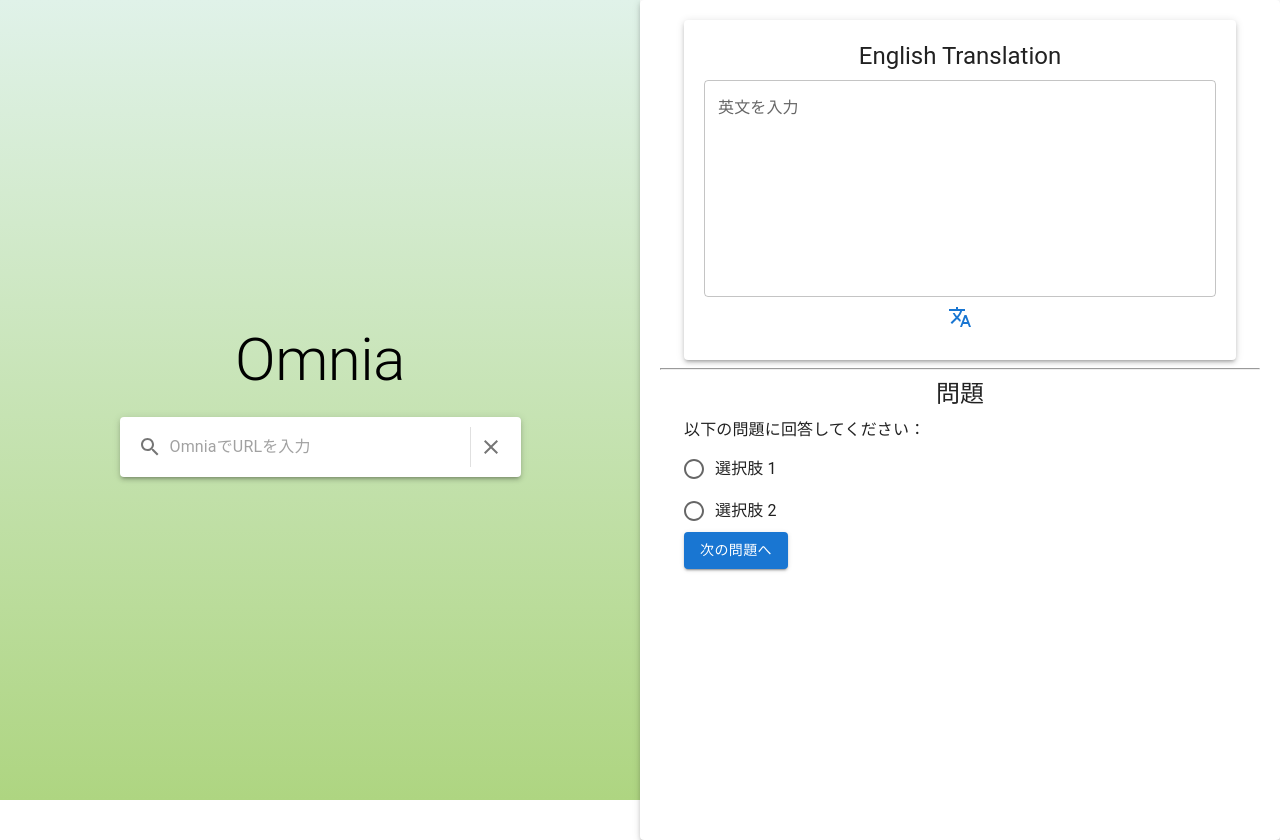
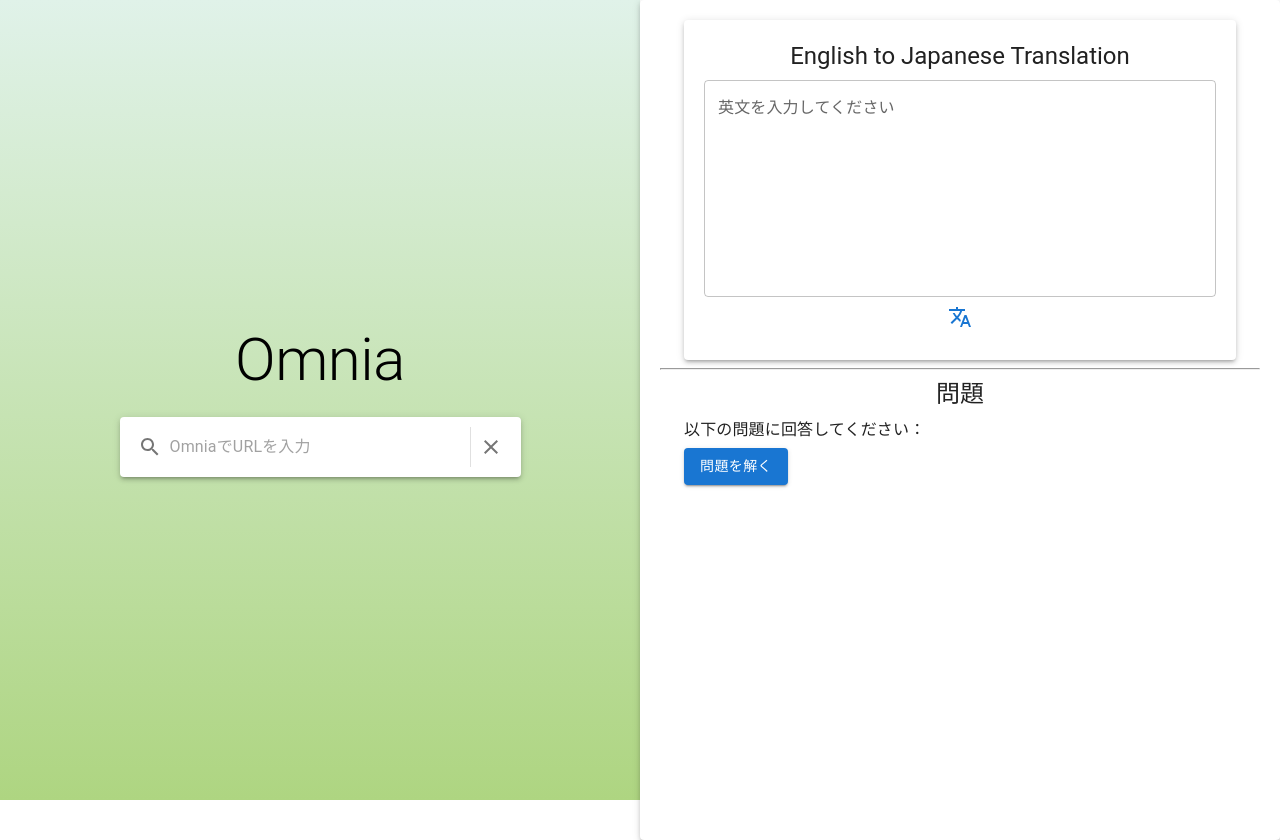
Before and after one commit to Marley-Mulvin-Broome/tech-translator, a React (Create React App) app in the folder frontend/: page /learning in a window 1280 px wide. Built offline with nearby package versions, Linux system fonts and the light colour scheme; no server answers.

Commit message:
googleAPIで翻訳機能＆OpenAIAPIで英文問題自動生成

```diff
--- a/frontend/src/components/Learning/RightContent.tsx
+++ b/frontend/src/components/Learning/RightContent.tsx
@@ -7,7 +7,7 @@ const RightContent: React.FC = () => {
   return (
     <Paper elevation={3} style={{ padding: '20px', height: '100%' }}>
       <RightTranslateContent />
-      <hr /> {/* 横線で分割 */}
+      <hr />
       <RightQuiz />
     </Paper>
   );
--- a/frontend/src/components/Learning/RightQuiz.tsx
+++ b/frontend/src/components/Learning/RightQuiz.tsx
@@ -1,27 +1,84 @@
-import React, { useState, useEffect } from 'react';
-import { Container, Typography, Button, RadioGroup, FormControlLabel, Radio } from '@mui/material';
+import React, { useState, useEffect, ChangeEvent } from 'react';
+import { Container, Typography, Button, RadioGroup, FormControlLabel, Radio, LinearProgress } from '@mui/material';
+
+interface Choice {
+  text: string;
+}
 
 const RightQuiz: React.FC = () => {
   const [question, setQuestion] = useState<string>('');
-  const [answer, setAnswer] = useState<string>('');
+  const [answerOptions, setAnswerOptions] = useState<string[]>([]);
+  const [correctAnswer, setCorrectAnswer] = useState<string>('');
+  const [selectedAnswer, setSelectedAnswer] = useState<string>('');
   const [loading, setLoading] = useState<boolean>(false);
+  const [initialLoad, setInitialLoad] = useState<boolean>(true);
+  const [showResult, setShowResult] = useState<boolean>(false);
+  const [isCorrect, setIsCorrect] = useState<boolean>(false);
 
   const generateQuestion = async () => {
     setLoading(true);
     try {
-      // OpenAI APIを呼び出して問題と選択肢を生成
-      const response = await fetch('/api/generate-question', {
-        method: 'GET',
+      const apiKey = process.env.REACT_APP_OPENAI_API_KEY;
+      const prompt = 'Generate a quiz question:';
+
+      const response = await fetch('https://api.openai.com/v1/engines/davinci/completions', {
+        method: 'POST',
         headers: {
-          Authorization: '', // OpenAIのAPIキーを指定
+          'Content-Type': 'application/json',
+          'Authorization': `Bearer ${apiKey}`,
         },
+        body: JSON.stringify({
+          prompt, // プロンプトを指定
+          max_tokens: 30, // 最大トークン数を調整
+          temperature: 0.7, // ランダム性を調整
+        }),
       });
-      if (response.ok) {
-        const questionData = await response.json();
-        setQuestion(questionData.question);
-        setAnswer(''); // 新しい問題が生成されたら回答をリセット
+
+      const data = await response.json();
+      if (data.choices[0] && data.choices[0].text) {
+        setQuestion(data.choices[0].text);
+
+        // 正しい回答を取得
+        const correctAnswerResponse = await fetch('https://api.openai.com/v1/engines/davinci/completions', {
+          method: 'POST',
+          headers: {
+            'Content-Type': 'application/json',
+            'Authorization': `Bearer ${apiKey}`,
+          },
+          body: JSON.stringify({
+            prompt: `What is the answer to this question: ${data.choices[0].text}`,
+            max_tokens: 10,
+            temperature: 0.7,
+          }),
+        });
+        const correctAnswerData = await correctAnswerResponse.json();
+        const correctAnswerText = correctAnswerData.choices[0]?.text || 'No answer found';
+
+        setCorrectAnswer(correctAnswerText);
+
+        // 回答選択肢を生成
+        const answerOptionsResponse = await fetch('https://api.openai.com/v1/engines/davinci/completions', {
+          method: 'POST',
+          headers: {
+            'Content-Type': 'application/json',
+            'Authorization': `Bearer ${apiKey}`,
+          },
+          body: JSON.stringify({
+            prompt: `Generate answer choices for this question: ${data.choices[0].text}`,
+            max_tokens: 30,
+            temperature: 0.7,
+          }),
+        });
+        const answerOptionsData = await answerOptionsResponse.json();
+        const answerOptionsList = answerOptionsData.choices.map((choice: Choice) => choice.text);
+
+        setAnswerOptions(answerOptionsList);
+
+        setSelectedAnswer('');
+        setShowResult(false);
+        setIsCorrect(false);
       } else {
-        console.error('問題の生成に失敗しました:', response.statusText);
+        console.error('問題の生成に失敗しました:', data);
       }
     } catch (error) {
       console.error('問題の生成に失敗しました:', error);
@@ -30,14 +87,28 @@ const RightQuiz: React.FC = () => {
     }
   };
 
-  const handleAnswerChange = (event: React.ChangeEvent<HTMLInputElement>) => {
-    setAnswer(event.target.value);
+  const handleAnswerChange = (event: ChangeEvent<HTMLInputElement>) => {
+    setSelectedAnswer(event.target.value);
+  };
+
+  const handleCheckAnswer = () => {
+    setShowResult(true);
+    if (selectedAnswer === correctAnswer) {
+      setIsCorrect(true);
+    }
+  };
+
+  const handleGenerateQuestion = () => {
+    setInitialLoad(false);
+    generateQuestion();
   };
 
   useEffect(() => {
-    // 初回のレンダリング時に問題を生成
-    generateQuestion();
-  }, []);
+    if (!initialLoad) {
+      // 初回のレンダリング時以外に問題を生成
+      generateQuestion();
+    }
+  }, [initialLoad]);
 
   return (
     <Container maxWidth="sm">
@@ -50,28 +121,48 @@ const RightQuiz: React.FC = () => {
       <Typography variant="body1" gutterBottom>
         {question}
       </Typography>
-      <RadioGroup value={answer} onChange={handleAnswerChange}>
-        <FormControlLabel
-          value="option1"
-          control={<Radio color="primary" />}
-          label="選択肢 1"
-          labelPlacement="end"
-        />
-        <FormControlLabel
-          value="option2"
-          control={<Radio color="primary" />}
-          label="選択肢 2"
-          labelPlacement="end"
-        />
+      <RadioGroup value={selectedAnswer} onChange={handleAnswerChange}>
+        {answerOptions.map((option, index) => (
+          <FormControlLabel
+            key={index}
+            value={option}
+            control={<Radio color="primary" />}
+            label={option}
+            labelPlacement="end"
+          />
+        ))}
       </RadioGroup>
-      {loading ? (
+      {!initialLoad && !showResult && (
+        <Button variant="contained" color="primary" onClick={handleCheckAnswer}>
+          回答を確認
+        </Button>
+      )}
+      {!showResult && (
+        <Button variant="contained" color="primary" onClick={handleGenerateQuestion}>
+          問題を解く
+        </Button>
+      )}
+      {showResult && (
+        <div>
+          {isCorrect ? (
+            <Typography variant="body1" color="primary" gutterBottom>
+              正解です！
+            </Typography>
+          ) : (
+            <Typography variant="body1" color="error" gutterBottom>
+              不正解です。
+            </Typography>
+          )}
+          <LinearProgress
+            variant="determinate"
+            value={isCorrect ? 100 : 0}
+          />
+        </div>
+      )}
+      {loading && (
         <Typography variant="body1" align="center" gutterBottom>
           問題を生成中...
         </Typography>
-      ) : (
-        <Button variant="contained" color="primary" onClick={generateQuestion}>
-          次の問題へ
-        </Button>
       )}
     </Container>
   );
--- a/frontend/src/components/Learning/RightTranslateContent.tsx
+++ b/frontend/src/components/Learning/RightTranslateContent.tsx
@@ -15,17 +15,22 @@ const RightTranslateContent: React.FC = () => {
     setLoading(true);
 
     try {
-      const response = await fetch('/api/translate', {
+        const apiKey = process.env.REACT_APP_GOOGLE_TRANSLATE_API_KEY;
+        const response = await fetch(`https://translation.googleapis.com/language/translate/v2?key=${apiKey}`, {
         method: 'POST',
         headers: {
           'Content-Type': 'application/json',
         },
-        body: JSON.stringify({ text: sourceText }),
+        body: JSON.stringify({
+          q: sourceText,
+          source: 'en',
+          target: 'ja',
+        }),
       });
 
       if (response.ok) {
         const data = await response.json();
-        setTranslation(data.translation);
+        setTranslation(data.data.translations[0].translatedText);
       } else {
         console.error('翻訳エラー:', response.statusText);
       }
@@ -40,10 +45,10 @@ const RightTranslateContent: React.FC = () => {
     <Container maxWidth="sm">
       <Paper elevation={3} style={{ padding: '20px', backgroundColor: 'white', minHeight: '300px', textAlign: 'center' }}>
         <Typography variant="h5" align="center" gutterBottom>
-          English Translation
+          English to Japanese Translation
         </Typography>
         <TextField
-          label="英文を入力"
+          label="英文を入力してください"
           variant="outlined"
           fullWidth
           rows={8}
--- a/frontend/src/index.tsx
+++ b/frontend/src/index.tsx
@@ -1,9 +1,11 @@
+// import 'dotenv/config';
+// import dotenv from 'dotenv'; // dotenv パッケージをインポート
 import React from 'react';
 import ReactDOM from 'react-dom/client';
 import './index.css';
 import App from './App';
-import reportWebVitals from './reportWebVitals';
 
+// dotenv.config();
 const root = ReactDOM.createRoot(
   document.getElementById('root') as HTMLElement
 );
@@ -12,8 +14,3 @@ root.render(
     <App />
   </React.StrictMode>
 );
-
-// If you want to start measuring performance in your app, pass a function
-// to log results (for example: reportWebVitals(console.log))
-// or send to an analytics endpoint. Learn more: https://bit.ly/CRA-vitals
-reportWebVitals();
```
Also changed, not shown: frontend/package.json (+6 -1 lines), 2 other files (tests, documents, lock files or other folders).
